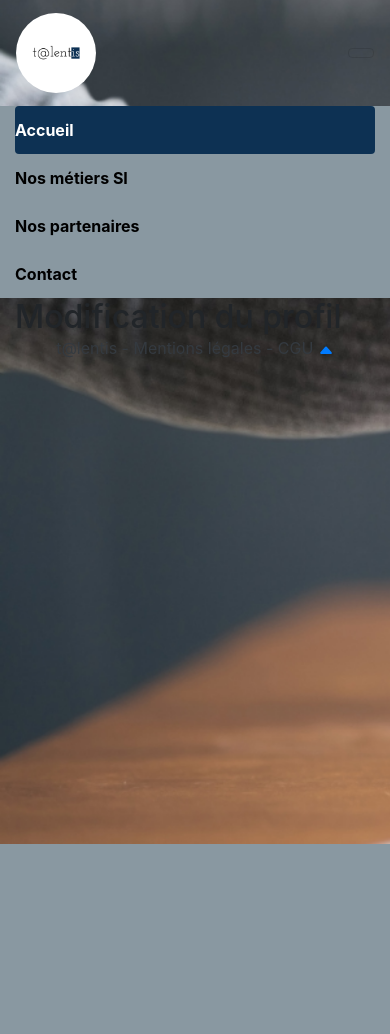
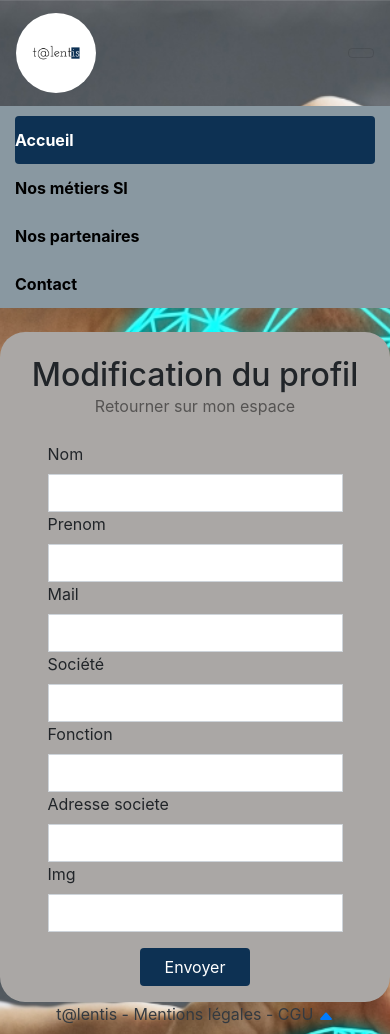
Before and after one commit to stephen-germain/Talentis, a Symfony app: template templates/user_space/editProfil.html.twig in a window 390 px wide. Before the commit the page ends 844 px from the top, so only its background shows below. Run offline with Twig, Linux system fonts and the light colour scheme; the template is opened without the code that fills it, so the values that code supplies are empty; form fields are guessed from the names that the template uses; some libraries are stand-ins or nearby versions.

Commit message:
make a responsive

```diff
--- a/composer.json
+++ b/composer.json
@@ -12,6 +12,7 @@
         "doctrine/orm": "^2.7",
         "phpdocumentor/reflection-docblock": "^5.2",
         "sensio/framework-extra-bundle": "^5.1",
+        "stripe/stripe-php": "^7.62",
         "symfony/apache-pack": "^1.0",
         "symfony/asset": "5.1.*",
         "symfony/console": "5.1.*",
--- a/public/css/style.css
+++ b/public/css/style.css
@@ -223,3 +223,31 @@
     background: #195791;
     color: #fff;
 }
+
+/************************
+** MODIFICATION PROFIL **
+************************/
+
+.edit{
+    background:#AAA7A5;
+    border-radius: 25px;
+}
+
+.edit button{
+    background: #0D3153;
+    color: #fff;
+    transition: 0.6s;
+}
+
+.edit button:hover{
+    background: #195791;
+    color: #fff;
+}
+
+.edit a{
+    color: rgba(0,0,0,.5);
+}
+
+.edit a:hover{
+    text-decoration: none;
+}
--- a/src/Controller/RegistrationController.php
+++ b/src/Controller/RegistrationController.php
@@ -26,9 +26,7 @@
         $img = $form['img']->getData();
 
         if ($form->isSubmitted() && $form->isValid()) {
-
             if($img){
-
                 $nomImg = md5(uniqid());
                 $extensionImg = $img->guessExtension();
                 $newNomImg = $nomImg.'.'.$extensionImg;
@@ -45,9 +43,7 @@
                         'Une erreur est survenue lors de l\'importation de l\'image'
                     );
                 }
-
                 $user->setImg($newNomImg);
-
             }
 
             // encode the plain password
@@ -69,6 +65,7 @@
                 $authenticator,
                 'main' // firewall name in security.yaml
             );
+            return $this->redirectToRoute('user_space');
         }
 
         return $this->render('registration/register.html.twig', [
--- a/src/Controller/UserSpaceController.php
+++ b/src/Controller/UserSpaceController.php
@@ -36,7 +36,7 @@
     }
 
     /**
-     * @Route("/profil/update", name="profil_update")
+     * @Route("/user/profil/update", name="profil_update")
      */
     public function profilUpdate(Request $request){
 
@@ -95,7 +95,7 @@
     }
 
     /**
-     * @Route("/profil/delete", name="profil_delete")
+     * @Route("/user/profil/delete", name="profil_delete")
      */
     public function profilDelete(){
         $user = $this->getUser();
--- a/src/Form/EditProfilType.php
+++ b/src/Form/EditProfilType.php
@@ -9,7 +9,6 @@
 use Symfony\Component\Form\Extension\Core\Type\FileType;
 use Symfony\Component\Form\Extension\Core\Type\TextType;
 use Symfony\Component\Form\Extension\Core\Type\EmailType;
-use Symfony\Component\Form\Extension\Core\Type\SubmitType;
 
 class EditProfilType extends AbstractType
 {
@@ -38,9 +37,6 @@
             ->add('email', EmailType::class,[
                 'required' => false,
             ])
-            ->add('save', SubmitType::class,[
-                'label'=>'Envoyer'
-            ]);
         ;
     }
 
--- a/src/Security/LoginFormAuthenticator.php
+++ b/src/Security/LoginFormAuthenticator.php
@@ -96,7 +96,7 @@
             return new RedirectResponse($targetPath);
         }
 
-        return new RedirectResponse($this->urlGenerator->generate('home'));
+        return new RedirectResponse($this->urlGenerator->generate('user_space'));
         // throw new \Exception('TODO: provide a valid redirect inside '.__FILE__);
     }
 
--- a/templates/base.html.twig
+++ b/templates/base.html.twig
@@ -10,6 +10,7 @@
         <link rel="stylesheet" href="{{ asset('css/style.css') }}">
         <script src="{{ asset('js/app.js') }}"></script>
         {% block stylesheets %}{% endblock %}
+         <script src="https://js.stripe.com/v3/"></script>
 
     </head>
 
@@ -62,6 +63,11 @@
         <div class="menu">
             <div class="container">
                 <nav id="navbar-example2" class="nav nav-pills flex-column flex-sm-row">
+                <button class="navbar-toggler collapsed" type="button" data-toggle="collapse" data-target="#menu" aria-controls="menu" aria-expanded="false" aria-label="Toggle navigation">
+                <span></span>
+                <span></span>
+                <span></span>
+            </button>
                     <a class="flex-sm-fill text-sm-center nav-link active" href="#home">Accueil</a>
                     <a class="flex-sm-fill text-sm-center nav-link" href="#metier">Nos métiers SI</a>
                     <a class="flex-sm-fill text-sm-center nav-link" href="#partenaire">Nos partenaires</a>
--- a/templates/user_space/editProfil.html.twig
+++ b/templates/user_space/editProfil.html.twig
@@ -3,21 +3,77 @@
 {% block title %}Modification du Profil{% endblock %}
 
 {% block body %}
-    <div class="container">
+    <div class="edit container mt-4">
         <div class="row">
-            <div class="col">
+            <div class="col text-center py-4">
                 <h2>Modification du profil</h2>
+                <a href="{{ path('user_space') }}">Retourner sur mon espace</a>
             </div>
-
         </div>
-        <div class="row">
-            <div class="col-4">
+        <div class="row justify-content-center">
+            <div class="col-10 col-md-6">
                 {{form_start(formulaire)}}
+                    <div class="form-group row">
+                        <div class="col-md-3">
+                            {{ form_label(formulaire.nom, 'Nom') }}
+                        </div>
+                        <div class="col-md-9">
+                            {{ form_widget(formulaire.nom) }}
+                        </div>
+                    </div>
+                    <div class="form-group row">
+                        <div class="col-md-3">
+                            {{ form_label(formulaire.prenom, 'Prenom') }}
+                        </div>
+                        <div class="col-md-9">
+                            {{ form_widget(formulaire.prenom) }}
+                        </div>
+                    </div>
+                    <div class="form-group row">
+                        <div class="col-md-3">
+                            {{ form_label(formulaire.email, 'Mail') }}
+                        </div>
+                        <div class="col-md-9">
+                            {{ form_widget(formulaire.email) }}
+                        </div>
+                    </div>
+                    <div class="form-group row">
+                        <div class="col-md-3">
+                            {{ form_label(formulaire.societe, 'Société') }}
+                        </div>
+                        <div class="col-md-9">
+                            {{ form_widget(formulaire.societe) }}
+                        </div>
+                    </div>
+                    <div class="form-group row">
+                        <div class="col-md-3">
+                            {{ form_label(formulaire.fonction) }}
+                        </div>
+                        <div class="col-md-9">
+                            {{ form_widget(formulaire.fonction) }}
+                        </div>
+                    </div>
+                    <div class="form-group row">
+                        <div class="col-md-3">
+                            {{ form_label(formulaire.adresseSociete) }}
+                        </div>
+                        <div class="col-md-9">
+                            {{ form_widget(formulaire.adresseSociete) }}
+                        </div>
+                    </div>
+                    <div class="form-group row">
+                        <div class="col-md-3">
+                            {{ form_label(formulaire.img) }}
+                        </div>
+                        <div class="col-md-9">
+                            {{ form_widget(formulaire.img) }}
+                        </div>
+                    </div>
+                    <div class="col text-center py-3">
+                        <button class="btn pl-4 pr-4" type="submit">Envoyer</button>
+                    </div>
                 {{form_end(formulaire)}}
             </div>
         </div>
-
     </div>
-
-
 {% endblock %}
```
Also changed, not shown: templates/registration/register.html.twig (+14 -17 lines), templates/security/login.html.twig (+8 -8 lines), public/img/8dcaa7f1b53aeeab2f60c1c3847ae3e5.png (added), 2 other files.
